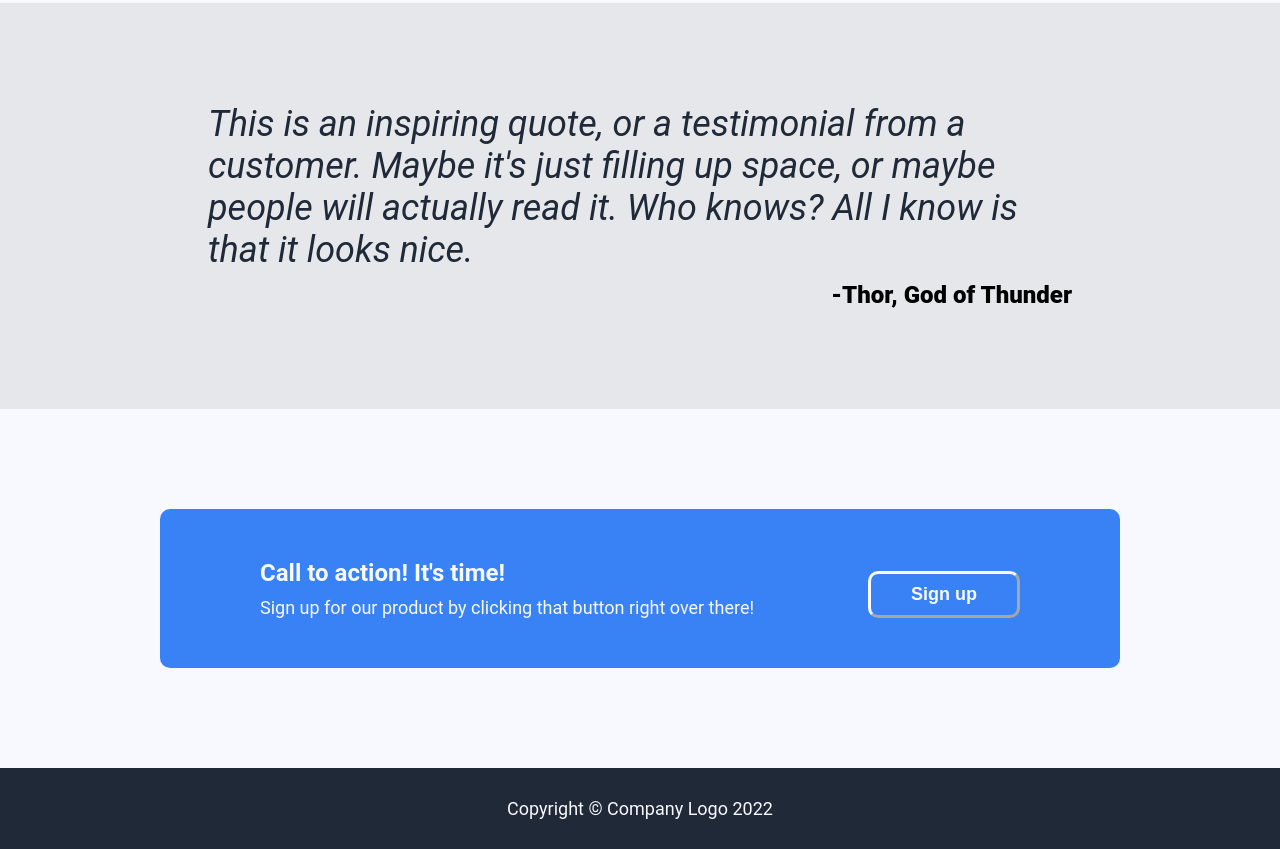
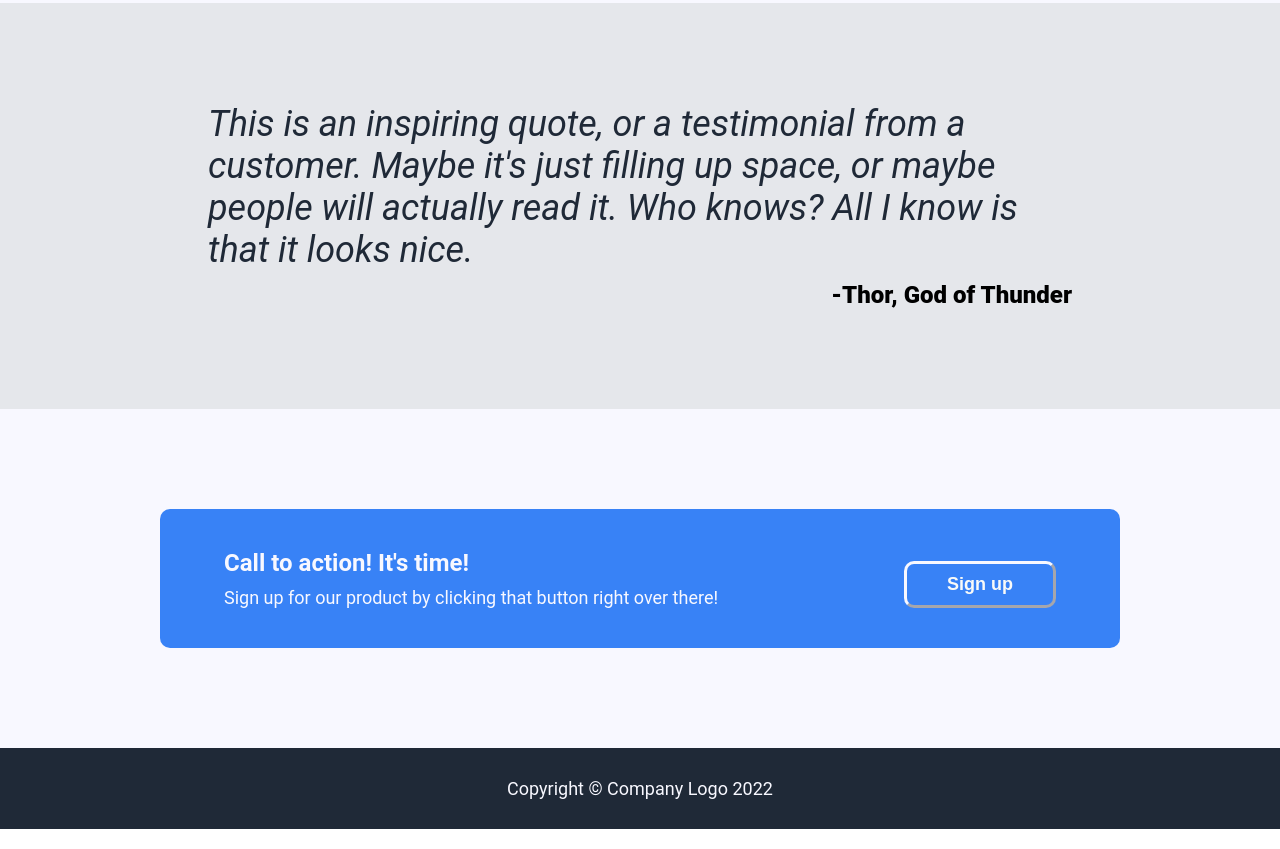
Before and after one commit to rednaxelam/landing-page, a plain HTML site: page index.html in a window 1280 px wide. Shown: the part 1094-1943 px from the top of the page. Drawn offline with Linux system fonts and the light colour scheme.

Commit message:
improve prompt section

```diff
--- a/style.css
+++ b/style.css
@@ -171,14 +171,16 @@ button {
 }
 
 .prompt {
-  padding: 50px 100px;
+  padding: min(5vh, 77px) min(5vw, 96px);
   background-color: #3882F6;
   border-radius: 10px;
   display: flex;
-  justify-content: space-between;
+  flex-wrap: wrap;
+  gap: 10px;
 }
 
 .prompt-text {
+  flex: 1 1 330px;
   display: flex;
   flex-direction: column;
   gap: 10px;
@@ -196,11 +198,14 @@ button {
 }
 
 .prompt button {
+  align-self: flex-end;
+  flex-shrink: 0;
+}
+
+.white-border {
   border-color: ghostwhite;
   border-width: 3px;
-  align-self: flex-end;
 }
-
 
 .footer-background {
   padding: 30px 0px;
```
